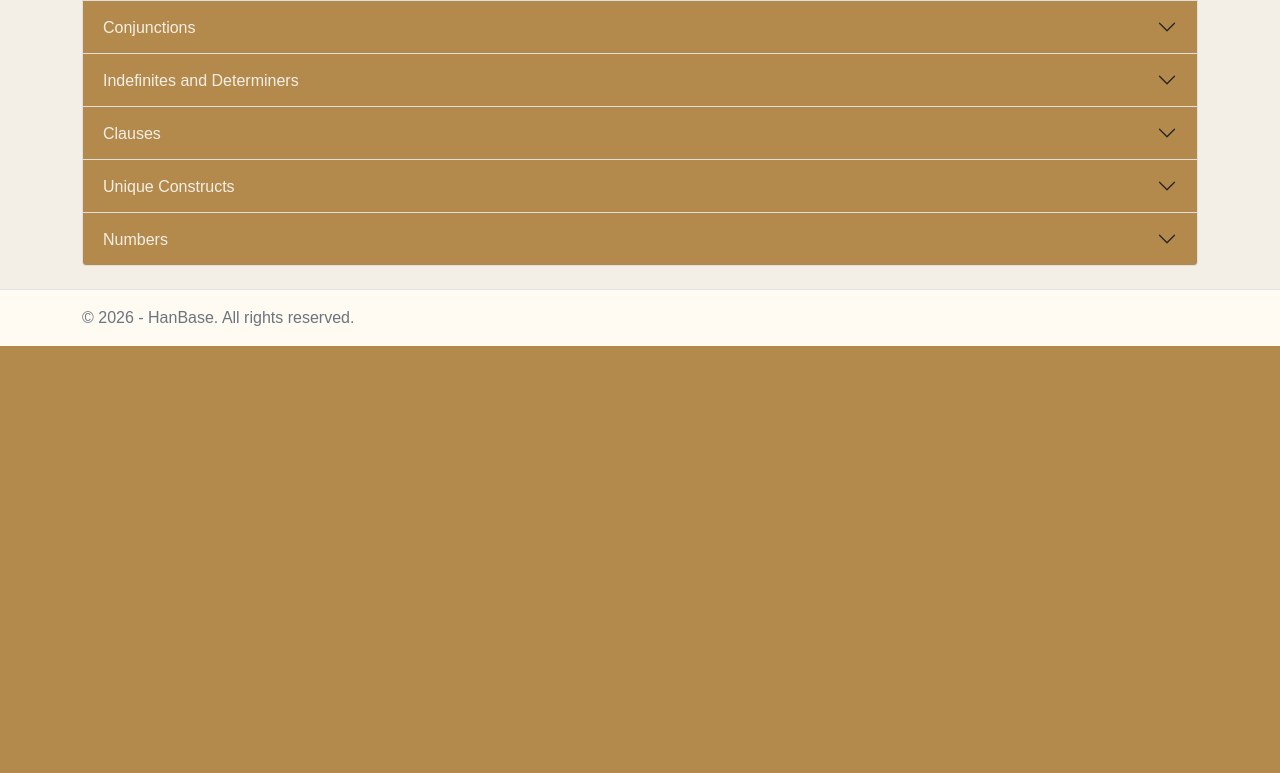
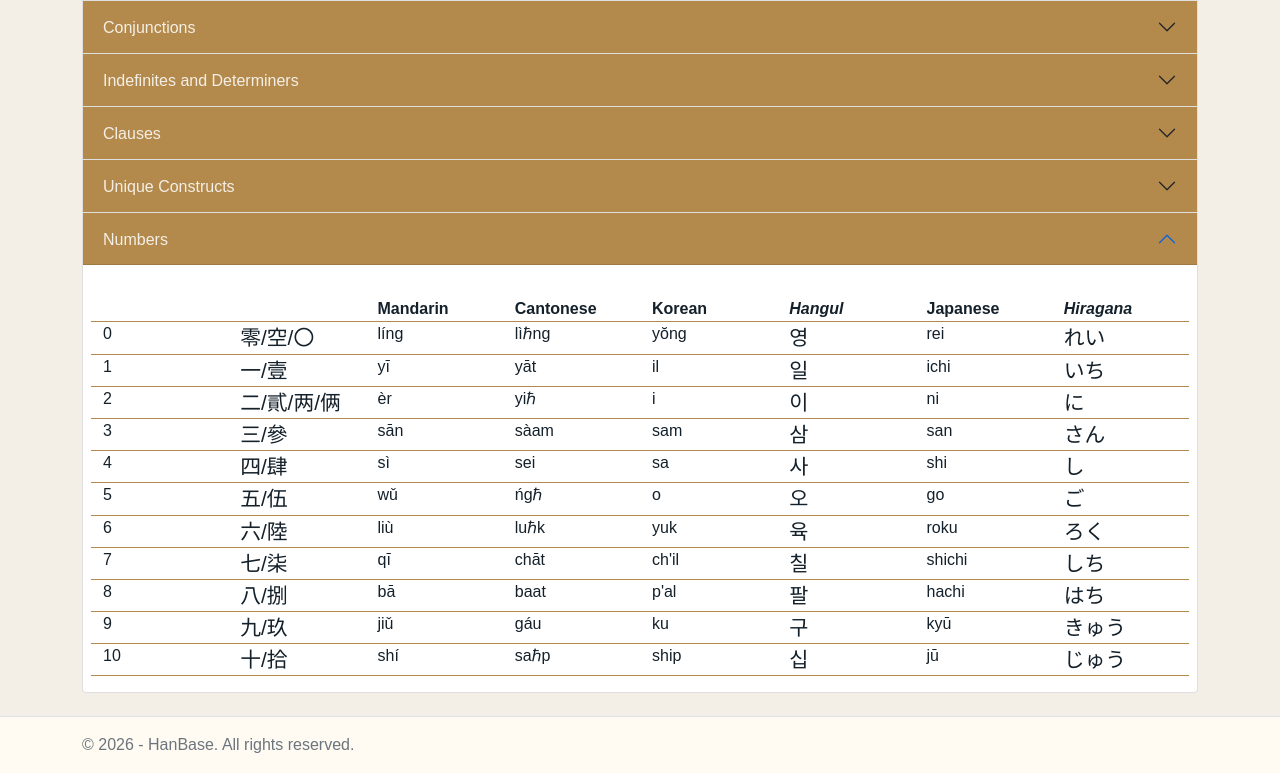
Before and after one commit to maxvann/HanBase, an ASP.NET Core app: page /Home/Grammar19 in a window 1280 px wide. Shown: the part 869-1642 px from the top of the page. Before the commit the page ends 1215 px from the top, so only its background shows below. Run offline with ASP.NET Core 8, Linux system fonts and the light colour scheme; style sheets or scripts are compiled from the project's sources; some libraries are stand-ins or nearby versions.

Commit message:
Updated Numbers section

```diff
--- a/Views/Home/Grammar19.cshtml
+++ b/Views/Home/Grammar19.cshtml
@@ -133,9 +133,14 @@
     </div>
     <div class="accordion-item">
         <h2 class="accordion-header">
-            <a class="accordion-button grammar-accordion-button collapsed" asp-area="" asp-controller="Home" asp-action="Grammar19">
+            <button class="accordion-button grammar-accordion-button" type="button" data-bs-toggle="collapse" data-bs-target="#collapse_section" aria-expanded="true" aria-controls="collapse_section">
                 Numbers
-            </a>
+            </button>
         </h2>
+        <div id="collapse_section" class="accordion-collapse show">
+            <div class="accordion-body">
+                <div class="col"><partial name="Partials/_NumbersPartial" /></div>
+            </div>
+        </div>
     </div>
 </div>
--- /dev/null
+++ b/Views/Home/Partials/_NumbersPartial.cshtml
@@ -0,0 +1,122 @@
+<div class="grammar-container">
+    <div class="row row-separator">
+        <div class="col"></div>
+        <div class="col"></div>
+        <div class="col"><strong>Mandarin</strong></div>
+        <div class="col"><strong>Cantonese</strong></div>
+        <div class="col"><strong>Korean</strong></div>
+        <div class="col"><strong><em>Hangul</em></strong></div>
+        <div class="col"><strong>Japanese</strong></div>
+        <div class="col"><strong><em>Hiragana</em></strong></div>
+    </div>
+    <div class="row row-separator">
+        <div class="col">0</div>
+        <div class="col grammar-verbs-ideograms small">零/空/〇</div>
+        <div class="col">líng</div>
+        <div class="col">lìℏng</div>
+        <div class="col">yŏng</div>
+        <div class="col grammar-verbs-ideograms small">영</div>
+        <div class="col">rei</div>
+        <div class="col grammar-verbs-ideograms small">れい</div>
+    </div>
+    <div class="row row-separator">
+        <div class="col">1</div>
+        <div class="col grammar-verbs-ideograms small">一/壹</div>
+        <div class="col">yī</div>
+        <div class="col">yāt</div>
+        <div class="col">il</div>
+        <div class="col grammar-verbs-ideograms small">일</div>
+        <div class="col">ichi</div>
+        <div class="col grammar-verbs-ideograms small">いち</div>
+    </div>
+    <div class="row row-separator">
+        <div class="col">2</div>
+        <div class="col grammar-verbs-ideograms small">二/貳/两/俩</div>
+        <div class="col">èr</div>
+        <div class="col">yiℏ</div>
+        <div class="col">i</div>
+        <div class="col grammar-verbs-ideograms small">이</div>
+        <div class="col">ni</div>
+        <div class="col grammar-verbs-ideograms small">に</div>
+    </div>
+    <div class="row row-separator">
+        <div class="col">3</div>
+        <div class="col grammar-verbs-ideograms small">三/參</div>
+        <div class="col">sān</div>
+        <div class="col">sàam</div>
+        <div class="col">sam</div>
+        <div class="col grammar-verbs-ideograms small">삼</div>
+        <div class="col">san</div>
+        <div class="col grammar-verbs-ideograms small">さん</div>
+    </div>
+    <div class="row row-separator">
+        <div class="col">4</div>
+        <div class="col grammar-verbs-ideograms small">四/肆</div>
+        <div class="col">sì</div>
+        <div class="col">sei</div>
+        <div class="col">sa</div>
+        <div class="col grammar-verbs-ideograms small">사</div>
+        <div class="col">shi</div>
+        <div class="col grammar-verbs-ideograms small">し</div>
+    </div>
+    <div class="row row-separator">
+        <div class="col">5</div>
+        <div class="col grammar-verbs-ideograms small">五/伍</div>
+        <div class="col">wǔ</div>
+        <div class="col">ńgℏ</div>
+        <div class="col">o</div>
+        <div class="col grammar-verbs-ideograms small">오</div>
+        <div class="col">go</div>
+        <div class="col grammar-verbs-ideograms small">ご</div>
+    </div>
+    <div class="row row-separator">
+        <div class="col">6</div>
+        <div class="col grammar-verbs-ideograms small">六/陸</div>
+        <div class="col">liù</div>
+        <div class="col">luℏk</div>
+        <div class="col">yuk</div>
+        <div class="col grammar-verbs-ideograms small">육</div>
+        <div class="col">roku</div>
+        <div class="col grammar-verbs-ideograms small">ろく</div>
+    </div>
+    <div class="row row-separator">
+        <div class="col">7</div>
+        <div class="col grammar-verbs-ideograms small">七/柒</div>
+        <div class="col">qī</div>
+        <div class="col">chāt</div>
+        <div class="col">ch'il</div>
+        <div class="col grammar-verbs-ideograms small">칠</div>
+        <div class="col">shichi</div>
+        <div class="col grammar-verbs-ideograms small">しち</div>
+    </div>
+    <div class="row row-separator">
+        <div class="col">8</div>
+        <div class="col grammar-verbs-ideograms small">八/捌</div>
+        <div class="col">bā</div>
+        <div class="col">baat</div>
+        <div class="col">p'al</div>
+        <div class="col grammar-verbs-ideograms small">팔</div>
+        <div class="col">hachi</div>
+        <div class="col grammar-verbs-ideograms small">はち</div>
+    </div>
+    <div class="row row-separator">
+        <div class="col">9</div>
+        <div class="col grammar-verbs-ideograms small">九/玖</div>
+        <div class="col">jiǔ</div>
+        <div class="col">gáu</div>
+        <div class="col">ku</div>
+        <div class="col grammar-verbs-ideograms small">구</div>
+        <div class="col">kyū</div>
+        <div class="col grammar-verbs-ideograms small">きゅう</div>
+    </div>
+    <div class="row row-separator">
+        <div class="col">10</div>
+        <div class="col grammar-verbs-ideograms small">十/拾</div>
+        <div class="col">shí</div>
+        <div class="col">saℏp</div>
+        <div class="col">ship</div>
+        <div class="col grammar-verbs-ideograms small">십</div>
+        <div class="col">jū</div>
+        <div class="col grammar-verbs-ideograms small">じゅう</div>
+    </div>
+</div>
```
